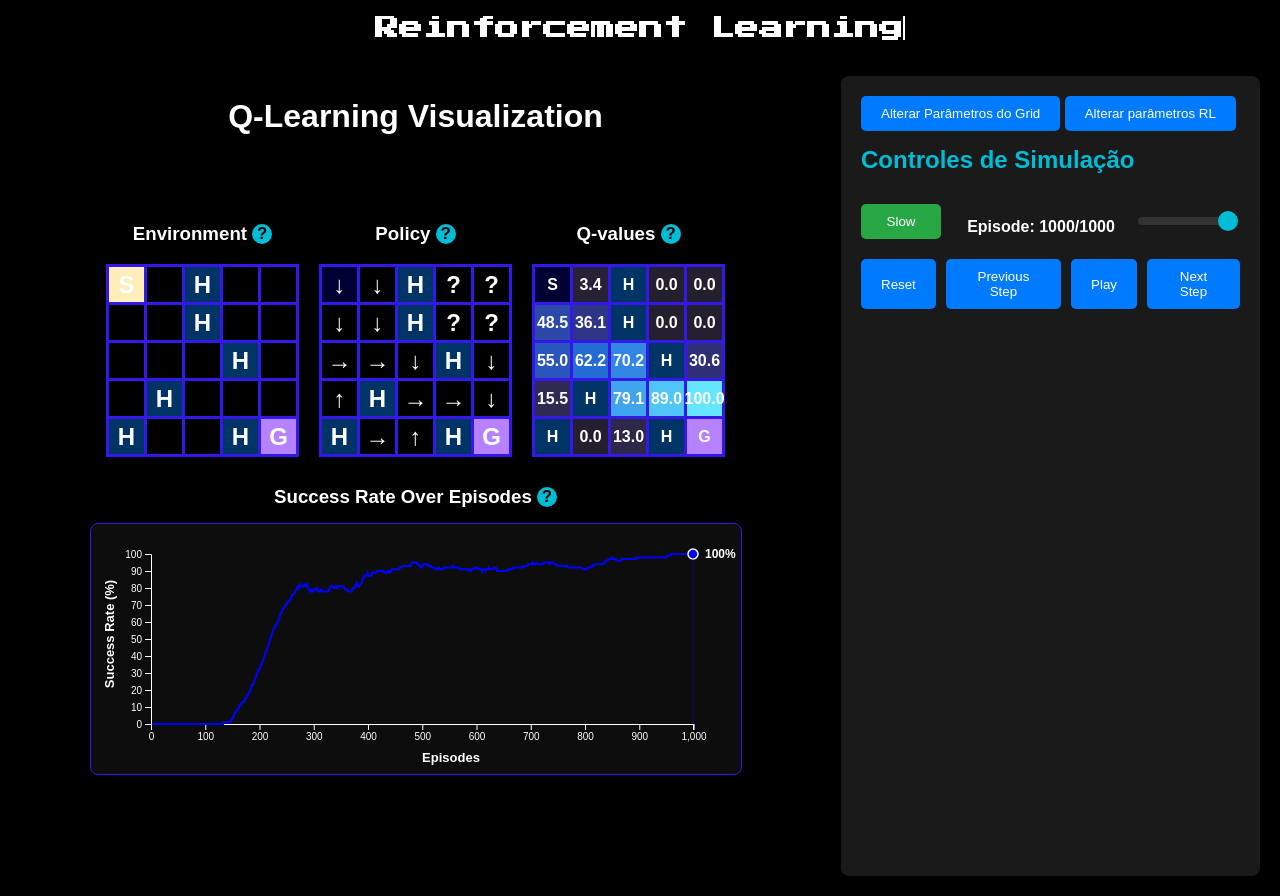
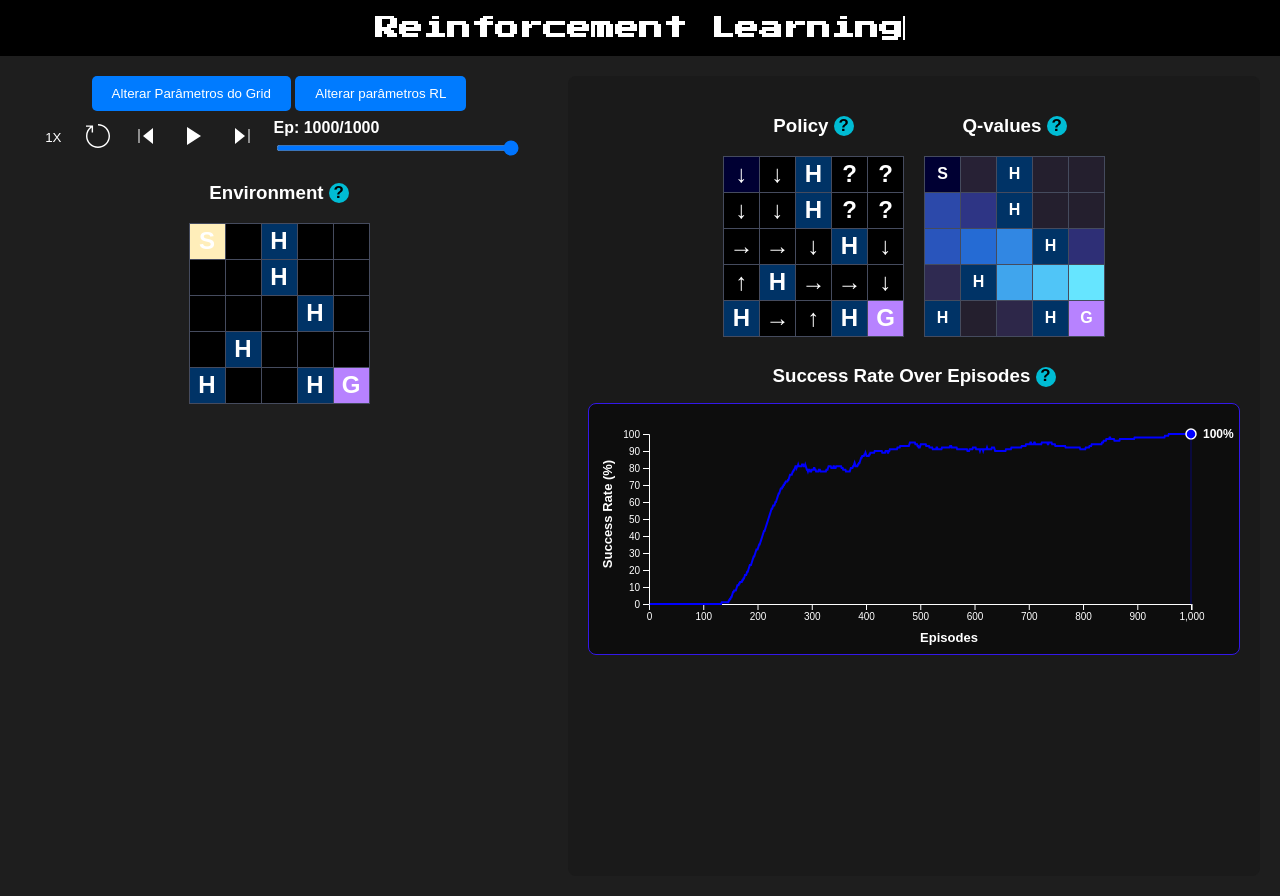
Before and after one commit to FGV-VIS-2025/final-project-rl-explained-vis, a SvelteKit app: page /visualization in a window 1280 px wide. Built offline with nearby package versions, Linux system fonts and the light colour scheme.

Commit message:
adicionando mudança de layout

```diff
--- a/package.json
+++ b/package.json
@@ -16,6 +16,7 @@
 	},
 	"type": "module",
 	"dependencies": {
-		"d3": "^7.9.0"
+		"d3": "^7.9.0",
+		"lucide-svelte": "^0.511.0"
 	}
 }
--- a/src/lib/ChangeGrid.svelte
+++ b/src/lib/ChangeGrid.svelte
@@ -156,7 +156,7 @@
         world_height = tempWorldHeight;
         start_position = tempStart;
         goal_position = tempGoal;
-        hole_positions = tempHoles;
+        hole_positions = [...tempHoles];
 
         // Dispatch an event so the parent component knows the configuration has been updated
         dispatch('configUpdated');
--- a/src/lib/EnvironmentGrid.svelte
+++ b/src/lib/EnvironmentGrid.svelte
@@ -24,7 +24,7 @@
         if (type === 'hole') return 'H';
         return '';
     }
-    $: goal = goal
+
 </script>
 
 <div class="q-grid-wrapper">
@@ -38,6 +38,7 @@
         </InfoTooltip>
     </h3>
     <div class="q-grid" style="grid-template-columns: repeat({world_width}, 1fr);">
+        {#key world_width + world_height + JSON.stringify(holes) + JSON.stringify(start) + JSON.stringify(goal) + JSON.stringify(currentAgentPosition)}
         {#each Array(world_height) as _, r}
             {#each Array(world_width) as __, c}
                 <div
@@ -48,16 +49,18 @@
                 </div>
             {/each}
         {/each}
+        {/key}
     </div>
+
+
 </div>
 
 <style>
     :root {
-        --color-border: #3318e9;
-        --size-border: 3px
+        --color-border: #454b5e;
+        --size-border: 1px
     }
     .q-grid-wrapper {
-        margin-top: 30px;
         text-align: center;
     }
 
--- /dev/null
+++ b/src/lib/Icons.svelte
@@ -0,0 +1,44 @@
+<script>
+  export let name;
+  export let width_icon = 24;
+  export let height_icon = 24;
+  export let color = "black";
+</script>
+
+<!-- Hidden sprite with all icons -->
+<svg style="display: none;">
+<symbol id="reset-button" viewBox="0 0 1920 1920">
+  <path
+    d="M960 0v112.941c467.125 0 847.059 379.934 847.059 847.059 0 467.125-379.934 847.059-847.059 847.059-467.125 0-847.059-379.934-847.059-847.059 0-267.106 126.607-515.915 338.824-675.727v393.374h112.94V112.941H0v112.941h342.89C127.058 407.38 0 674.711 0 960c0 529.355 430.645 960 960 960s960-430.645 960-960S1489.355 0 960 0"
+    fill={color}
+    fill-rule="evenodd"
+  />
+</symbol>
+
+
+
+
+  <symbol id="previous-button" viewBox="0 0 24 24">
+    <polygon fill={color} points="19 20 9 12 19 4 19 20" />
+    <line stroke={color} x1="5" y1="19" x2="5" y2="5" />
+  </symbol>
+
+  <symbol id="play-button" viewBox="0 0 24 24">
+    <polygon fill={color} points="5 3 19 12 5 21 5 3" />
+  </symbol>
+
+  <symbol id="pause-button" viewBox="0 0 24 24">
+    <rect fill={color} x="6" y="4" width="4" height="16" />
+    <rect fill={color} x="14" y="4" width="4" height="16" />
+  </symbol>
+
+  <symbol id="next-button" viewBox="0 0 24 24">
+    <polygon fill={color} points="5 4 15 12 5 20 5 4" />
+    <line stroke={color} x1="19" y1="5" x2="19" y2="19" />
+  </symbol>
+</svg>
+
+<!-- Render the selected icon -->
+<svg width={width_icon} height={height_icon} aria-hidden="true">
+  <use href={`#${name}-button`} />
+</svg>
--- a/src/lib/QTableArrows.svelte
+++ b/src/lib/QTableArrows.svelte
@@ -66,7 +66,7 @@
         if (holes.some(hole => hole[0] === row && hole[1] === col)) return 'hole';
         return '';
     }
-    $: goal = goal
+
 </script>
 
 <div class="q-grid-wrapper">
@@ -80,6 +80,8 @@
         </InfoTooltip>
     </h3>
     <div class="q-grid" style="grid-template-columns: repeat({world_width}, 1fr);">
+        {#key world_width + world_height + JSON.stringify(holes) + JSON.stringify(start) + JSON.stringify(goal)}
+
         {#each Array(world_height) as _, r}
             {#each Array(world_width) as __, c}
                 <div
@@ -94,16 +96,16 @@
                 </div>
             {/each}
         {/each}
+        {/key}
     </div>
 </div>
 
 <style>
     :root {
-        --color-border: #3318e9;
+        --color-border: #a39cd0;
         --size-border: 3px
     }
     .q-grid-wrapper {
-        margin-top: 30px;
         text-align: center;
     }
 
--- a/src/lib/QTableValues.svelte
+++ b/src/lib/QTableValues.svelte
@@ -116,7 +116,7 @@
         if (holes.some(hole => hole[0] === row && hole[1] === col)) return 'hole';
         return '';
     }
-    $: goal = goal
+
 </script>
 
 <div class="q-grid-wrapper">
@@ -131,6 +131,7 @@
         </InfoTooltip>
     </h3>
     <div class="q-grid" style="grid-template-columns: repeat({world_width}, 1fr);">
+        {#key world_width + world_height + JSON.stringify(holes) + JSON.stringify(start) + JSON.stringify(goal)}
         {#each Array(world_height) as _, r}
             {#each Array(world_width) as __, c}
                 <div
@@ -144,21 +145,21 @@
                     {:else if getCellType(r,c) === 'start'}
                         S
                     {:else}
-                        {bestQValuesGrid[r][c].toFixed(1)}
+                        <!-- {bestQValuesGrid[r][c].toFixed(1)} -->
                     {/if}
                 </div>
             {/each}
         {/each}
+        {/key}
     </div>
 </div>
 
 <style>
     :root {
-        --color-border: #3318e9;
+        --color-border: #9f96d8;
         --size-border: 3px
     }
     .q-grid-wrapper {
-        margin-top: 30px;
         text-align: center;
     }
 
--- a/src/routes/visualization/+page.svelte
+++ b/src/routes/visualization/+page.svelte
@@ -1,21 +1,29 @@
 <script>
-    import { onMount } from 'svelte';
-    import { q_learning } from '$lib/q_learning.js';
+    import { onMount } from "svelte";
+    import { q_learning } from "$lib/q_learning.js";
     import * as d3 from "d3";
-    import QTableArrows from '$lib/QTableArrows.svelte';
-    import QTableValues from '$lib/QTableValues.svelte';
-    import EnvironmentGrid from '$lib/EnvironmentGrid.svelte';
-    import AccuracyChart from '$lib/AccuracyChart.svelte';
-    import ChangeParams from '$lib/ChangeParams.svelte';
-    import ChangeGrid from '$lib/ChangeGrid.svelte';
-    import InfoTooltip from '$lib/InfoTooltip.svelte';
+    import QTableArrows from "$lib/QTableArrows.svelte";
+    import QTableValues from "$lib/QTableValues.svelte";
+    import EnvironmentGrid from "$lib/EnvironmentGrid.svelte";
+    import AccuracyChart from "$lib/AccuracyChart.svelte";
+    import ChangeParams from "$lib/ChangeParams.svelte";
+    import ChangeGrid from "$lib/ChangeGrid.svelte";
+    import InfoTooltip from "$lib/InfoTooltip.svelte";
+    import Icon from "$lib/Icons.svelte";
 
     //Grid Params
     let world_width = 5;
     let world_height = 5;
     let start = [0, 0];
     let goal = [4, 4];
-    let holes = [[1, 2], [2, 3], [3, 1], [4, 0], [0, 2], [4, 3]];
+    let holes = [
+        [1, 2],
+        [2, 3],
+        [3, 1],
+        [4, 0],
+        [0, 2],
+        [4, 3],
+    ];
 
     let alpha = 0.1;
     let gamma = 0.9;
@@ -42,7 +50,7 @@
 
     // Function to initialize or re-run Q-learning
     function initializeQLearning() {
-            const { agent_positions, q_tables, success_rates } = q_learning({
+        const { agent_positions, q_tables, success_rates } = q_learning({
             world_width,
             world_height,
             start,
@@ -53,12 +61,12 @@
             epsilon,
             epsilon_decay,
             num_episodes,
-            max_steps
+            max_steps,
         });
         agent_positions_data = agent_positions;
         q_tables_data = q_tables;
         success_rates_data = success_rates;
-        currentEpisode = success_rates_data.length -1;
+        currentEpisode = success_rates_data.length - 1;
         currentStep = 0;
         stopAnimation();
     }
@@ -68,7 +76,8 @@
     });
 
     // Derived state for current agent position
-    $: currentAgentPosition = agent_positions_data[currentEpisode]?.[currentStep] || start;
+    $: currentAgentPosition =
+        agent_positions_data[currentEpisode]?.[currentStep] || start;
 
     $: currentQTable = q_tables_data[currentEpisode]?.[currentStep];
 
@@ -90,19 +99,21 @@
             currentStep--;
         } else if (currentEpisode > 0) {
             currentEpisode--;
-            currentStep = (agent_positions_data[currentEpisode]?.length || 1) - 1;
+            currentStep =
+                (agent_positions_data[currentEpisode]?.length || 1) - 1;
         }
     }
 
     function togglePlay() {
-
         if (playing) {
             stopAnimation();
-        } else if(!playing && currentEpisode == success_rates_data.length -1){
+        } else if (
+            !playing &&
+            currentEpisode == success_rates_data.length - 1
+        ) {
             currentEpisode = 0;
             startAnimation();
-        }
-        else {
+        } else {
             startAnimation();
         }
     }
@@ -120,7 +131,11 @@
 
     function goToEpisode(e) {
         const episodeNum = parseInt(e.target.value, 10);
-        if (!isNaN(episodeNum) && episodeNum >= 0 && episodeNum < agent_positions_data.length) {
+        if (
+            !isNaN(episodeNum) &&
+            episodeNum >= 0 &&
+            episodeNum < agent_positions_data.length
+        ) {
             currentEpisode = episodeNum;
             currentStep = 0; // Reset step when changing episode
         }
@@ -128,7 +143,11 @@
 
     function goToStep(e) {
         const stepNum = parseInt(e.target.value, 10);
-        if (!isNaN(stepNum) && stepNum >= 0 && stepNum < (agent_positions_data[currentEpisode]?.length || 0)) {
+        if (
+            !isNaN(stepNum) &&
+            stepNum >= 0 &&
+            stepNum < (agent_positions_data[currentEpisode]?.length || 0)
+        ) {
             currentStep = stepNum;
         }
     }
@@ -144,18 +163,27 @@
     }
 
     // Texto dinâmico para o botão de velocidade
-    $: playSpeedText = currentSpeedIndex === 0 ? 'Slow' : currentSpeedIndex === 1 ? 'Mid' : currentSpeedIndex === 2 ? 'Fast' : "Catchau";
+    $: playSpeedText =
+        currentSpeedIndex === 0
+            ? "1X"
+            : currentSpeedIndex === 1
+              ? "2X"
+              : currentSpeedIndex === 2
+                ? "5X"
+                : "10X";
 
     $: showParamGrid = false;
-    function showParamSetter(){
+    function showParamSetter() {
         showParamGrid = true;
     }
 
-    $: showParamRL = false
-    function showRLSetter(){
-        console.log(showParamRL)
+    $: showParamRL = false;
+    function showRLSetter() {
+        console.log(showParamRL);
         showParamRL = true;
     }
+
+    $: goal = goal;
 </script>
 
 <svelte:head>
@@ -164,30 +192,107 @@
 
 <div class="main-layout">
     <div class="left-panel">
-        <h1>Q-Learning Visualization</h1>
+        <div class="buttons-change">
+            <button class="btn-change" on:click={showParamSetter}>
+                Alterar Parâmetros do Grid
+            </button>
+            {#if showParamGrid}
+                <ChangeGrid
+                    on:configUpdated={initializeQLearning}
+                    bind:showconfig={showParamGrid}
+                    bind:world_width
+                    bind:world_height
+                    bind:hole_positions={holes}
+                    bind:start_position={start}
+                    bind:goal_position={goal}
+                />
+            {/if}
 
+            <button class="btn-change" on:click={showRLSetter}>
+                Alterar parâmetros RL
+            </button>
+            {#if showParamRL}
+                <ChangeParams
+                    on:paramsUpdated={initializeQLearning}
+                    bind:alpha
+                    bind:gamma
+                    bind:epsilon
+                    bind:epsilon_decay
+                    bind:num_episodes
+                    bind:max_steps
+                    bind:showParamRL
+                />
+            {/if}
+        </div>
+        <div class="player-controls">
+            <button class="play-btn" on:click={togglePlaySpeed}
+                >{playSpeedText}</button
+            >
+            <!-- Botão de reset -->
+            <button on:click={initializeQLearning} title="Reset">
+                <Icon name="reset" color="white"></Icon>
+            </button>
+
+            <!-- Botão anterior -->
+            <button on:click={prevStep} title="Previous Step">
+                <Icon name="previous"></Icon>
+            </button>
+
+            <!-- Botão play/pause -->
+            <button on:click={togglePlay} title={playing ? "Pause" : "Play"}>
+                {#if playing}
+                    <Icon name="pause"></Icon>
+                {:else}
+                    <Icon name="play"></Icon>
+                {/if}
+            </button>
+
+            <!-- Botão próximo -->
+            <button on:click={nextStep} title="Next Step">
+                <Icon name="next"></Icon>
+            </button>
+
+            <!-- Episode Slider -->
+            <div class="episode-slider">
+                <label for="episodeSlider">
+                    Ep: {currentEpisode + 1}/{agent_positions_data.length}
+                </label>
+                <input
+                    type="range"
+                    id="episodeSlider"
+                    min="0"
+                    max={agent_positions_data.length > 0
+                        ? agent_positions_data.length - 1
+                        : 0}
+                    bind:value={currentEpisode}
+                    on:input={goToEpisode}
+                    disabled={agent_positions_data.length === 0}
+                />
+            </div>
+        </div>
+        <div class="grid-display-wrapper-env">
+            <EnvironmentGrid
+                {world_width}
+                {world_height}
+                {start}
+                {goal}
+                bind:holes
+                {currentAgentPosition}
+            />
+        </div>
+    </div>
+    <div class="right-panel">
         <div class="grids-and-chart-wrapper">
             <div class="grids-wrapper">
-                <div class="grid-display-wrapper">
-                    <EnvironmentGrid
-                        world_width={world_width}
-                        world_height={world_height}
-                        start={start}
-                        goal={goal}
-                        holes={holes}
-                        currentAgentPosition={currentAgentPosition}
-                    />
-                </div>
-
                 <div class="grid-display-wrapper">
                     {#if currentQTable}
                         <QTableArrows
                             qTable={currentQTable}
-                            world_width={world_width}
-                            world_height={world_height}
-                            start={start}
-                            goal={goal}
-                            holes={holes}
+                            {world_width}
+                            {world_height}
+                            {start}
+                            {goal}
+                            {holes}
                         />
                     {:else}
                         <p>Carregando visualização da Q-table (Setas)...</p>
@@ -199,11 +304,11 @@
                         <QTableValues
                             allQTables={q_tables_data}
                             qTable={currentQTable}
-                            world_width={world_width}
-                            world_height={world_height}
-                            start={start}
-                            goal={goal}
-                            holes={holes}
+                            {world_width}
+                            {world_height}
+                            {start}
+                            {goal}
+                            {holes}
                         />
                     {:else}
                         <p>Carregando visualização da Q-table (Valores)...</p>
@@ -212,71 +317,11 @@
             </div>
 
             <AccuracyChart
-                success_rates_data={success_rates_data}
-                currentEpisode={currentEpisode}
+                {success_rates_data}
+                {currentEpisode}
                 width={650}
                 height={250}
             />
-        </div>
-    </div>
-
-    <div class="right-panel">
-        <div class="buttons-change">
-        <button class="btn-change" on:click={showParamSetter}>
-            Alterar Parâmetros do Grid
-        </button>
-        {#if showParamGrid}
-            <ChangeGrid on:configUpdated={initializeQLearning}
-                bind:showconfig={showParamGrid}
-                bind:world_width={world_width}
-                bind:world_height={world_height}
-                bind:hole_positions={holes}
-                bind:start_position={start}
-                bind:goal_position={goal} />
-        {/if}
-
-         <button class="btn-change" on:click={showRLSetter}>
-            Alterar parâmetros RL
-        </button>
-        {#if showParamRL}
-            <ChangeParams
-                on:paramsUpdated={initializeQLearning}
-                bind:alpha={alpha}
-                bind:gamma={gamma}
-                bind:epsilon={epsilon}
-                bind:epsilon_decay={epsilon_decay}
-                bind:num_episodes={num_episodes}
-                bind:max_steps={max_steps}
-                bind:showParamRL={showParamRL}
-            />
-        {/if}
-        </div>
-        <div class="controls">
-            <h2>Controles de Simulação</h2>
-
-
-            <div class="episode-and-speed-controls">
-                <button on:click={togglePlaySpeed}>{playSpeedText}</button>
-                <div class="episode-info">
-                    <label for="episodeSlider">Episode: {currentEpisode + 1}/{agent_positions_data.length}</label>
-                    <input
-                        type="range"
-                        id="episodeSlider"
-                        min="0"
-                        max={agent_positions_data.length > 0 ? agent_positions_data.length - 1 : 0}
-                        bind:value={currentEpisode}
-                        on:input={goToEpisode}
-                        disabled={agent_positions_data.length === 0}
-                    />
-                </div>
-            </div>
-
-            <div class="playback-buttons">
-                <button on:click={initializeQLearning}>Reset</button>
-                <button on:click={prevStep}>Previous Step</button>
-                <button on:click={togglePlay}>{playing ? 'Pause' : 'Play'}</button>
-                <button on:click={nextStep}>Next Step</button>
-            </div>
         </div>
     </div>
 </div>
@@ -287,7 +332,7 @@
         justify-content: space-between;
         padding: 20px;
         font-family: Arial, sans-serif;
-        background-color: #000000;
+        background-color: #1e1e1e;
         color: #ffffff;
         min-height: 100vh;
         gap: 30px;
@@ -311,13 +356,8 @@
         gap: 15px;
     }
 
-    h1 {
-        margin-bottom: 20px;
-    }
-
-    h2 {
-        margin-top: 0;
-        color: #00bcd4;
+    .grid-display-wrapper-env {
+        align-items: center;
     }
 
     .grids-and-chart-wrapper {
@@ -328,99 +368,7 @@
         align-items: center;
     }
 
-    .controls {
-        display: flex;
-        flex-direction: column;
-        gap: 10px;
-        width: 100%;
-    }
-
-    .episode-and-speed-controls {
-        display: flex;
-        align-items: center;
-        gap: 15px;
-        flex-wrap: nowrap;
-        width: 100%;
-        justify-content: flex-start;
-    }
-
-    .episode-info {
-        display: flex;
-        align-items: center;
-        gap: 10px;
-        flex-grow: 1;
-    }
-
-    .episode-info label {
-        white-space: nowrap;
-        flex-shrink: 0;
-        min-width: 170px;
-        text-align: center;
-    }
-
-    .episode-info input[type="range"] {
-        flex-grow: 1;
-        min-width: 100px;
-        margin-top: 0;
-        flex-shrink: 1;
-        -webkit-appearance: none;
-        appearance: none;
-        width: 100%;
-        height: 8px;
-        background: #333;
-        border-radius: 5px;
-        outline: none;
-        transition: background 0.2s ease-in-out;
-    }
-
-    .episode-info input[type="range"]::-webkit-slider-thumb {
-        -webkit-appearance: none;
-        appearance: none;
-        width: 20px;
-        height: 20px;
-        border-radius: 50%;
-        background: #00bcd4;
-        cursor: grab;
-        margin-top: 0px;
-        transition: background-color 0.2s ease-in-out, box-shadow 0.2s ease-in-out;
-    }
-
-    .episode-info input[type="range"]::-webkit-slider-thumb:hover {
-        background-color: #008c9e;
-    }
-
-    .episode-info input[type="range"]::-webkit-slider-thumb:active {
-        cursor: grabbing;
-        background-color: #007bff;
-    }
-
-    .episode-and-speed-controls button {
-        padding: 8px 15px;
-        cursor: pointer;
-        background-color: #28a745;
-        color: white;
-        border: none;
-        border-radius: 5px;
-        transition: background-color 0.3s ease;
-        white-space: nowrap;
-        flex-shrink: 0;
-        min-width: 80px;
-        min-height: 35px;
-        text-align: center;
-    }
-
-    .episode-and-speed-controls button:hover {
-        background-color: #218838;
-    }
-
-    .playback-buttons {
-        display: flex;
-        justify-content: center;
-        gap: 10px;
-        margin-top: 10px;
-    }
-
-    .playback-buttons button, .btn-change {
+    .btn-change {
         padding: 10px 20px;
         cursor: pointer;
         background-color: #007bff;
@@ -430,18 +378,30 @@
         transition: background-color 0.3s ease;
     }
 
-    .playback-buttons button:hover, .btn-change:hover {
+    .btn-change:hover {
         background-color: #0056b3;
     }
 
-    /* input[type="range"] {
+    .episode-slider input[type="range"] {
         width: 100%;
-        margin-top: 5px;
-        background: #333;
-        height: 8px;
-        border-radius: 5px;
+        height: 6px;
+        background: #ccc;
+        border-radius: 3px;
         outline: none;
-    } */
+        margin-top: 8px; /* opcional para espaçamento com o label */
+        }
+
+        /* Thumb (a bolinha) - WebKit (Chrome, Safari) */
+.episode-slider input[type="range"]::-webkit-slider-thumb {
+  -webkit-appearance: none;
+  height: 16px;
+  width: 16px;
+  border-radius: 50%;
+  background: #000;
+  cursor: pointer;
+  margin-top: 0px; /* centraliza verticalmente em relação à track */
+}
+
 
     input[type="range"]::-webkit-slider-thumb {
         -webkit-appearance: none;
@@ -452,16 +412,6 @@
         cursor: pointer;
         margin-top: -6px;
     }
-
-    /* input[type="number"] {
-        width: 100%;
-        padding: 8px;
-        border: 1px solid #333;
-        background-color: #222;
-        color: white;
-        border-radius: 4px;
-        margin-top: 5px;
-    } */
 
     label {
         margin-top: 10px;
@@ -481,7 +431,32 @@
         flex-direction: column;
         align-items: center;
         text-align: center;
-        margin-top: 20px;
         width: fit-content;
     }
+
+    .player-controls {
+        display: flex;
+        align-items: center;
+        gap: 1rem;
+        padding: 0.5rem;
+    }
+
+    .player-controls button {
+        background: none;
+        border: none;
+        cursor: pointer;
+        padding: 0.25rem;
+    }
+
+    .episode-slider {
+        flex-grow: 1;
+    }
+
+    .play-btn {
+        color: #ffffff;
+    }
+
+    input[type="range"] {
+        width: 100%;
+    }
 </style>
```
Also changed, not shown: 1 other file (tests, documents, lock files or other folders).
